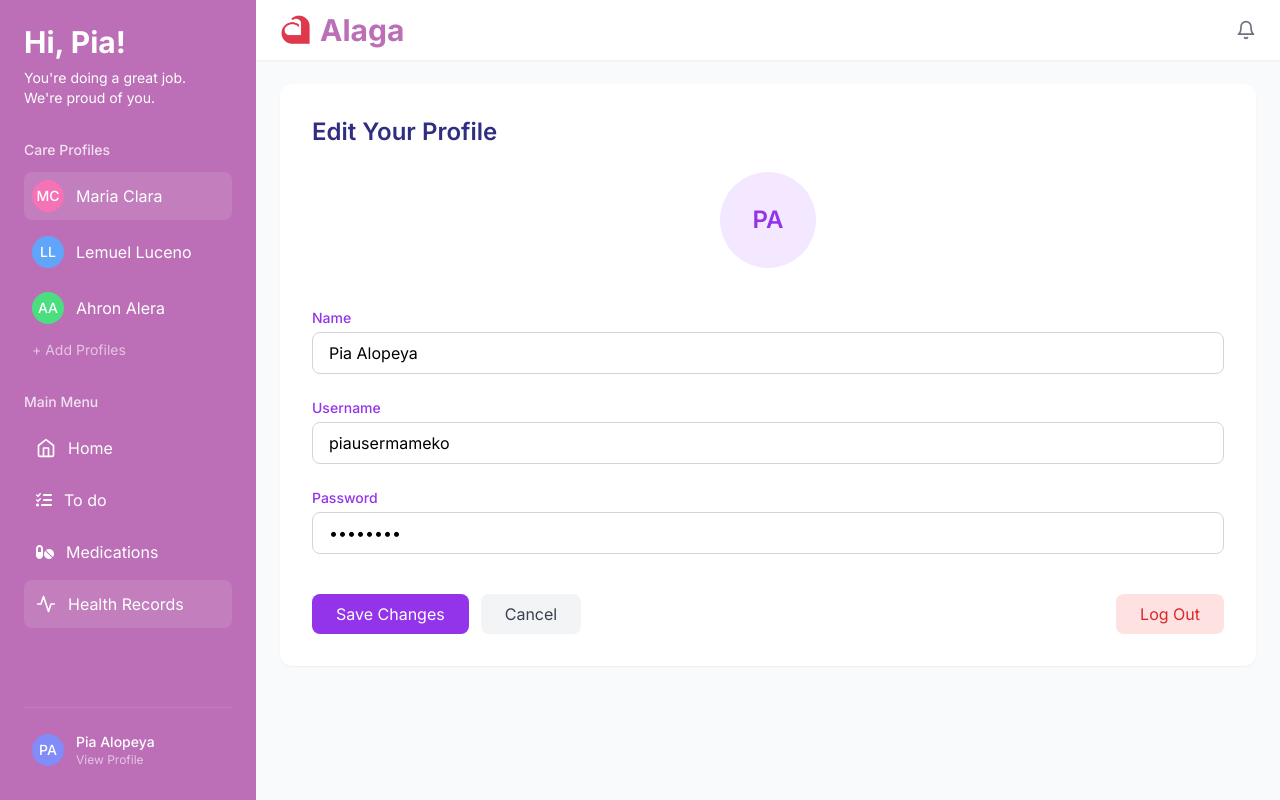
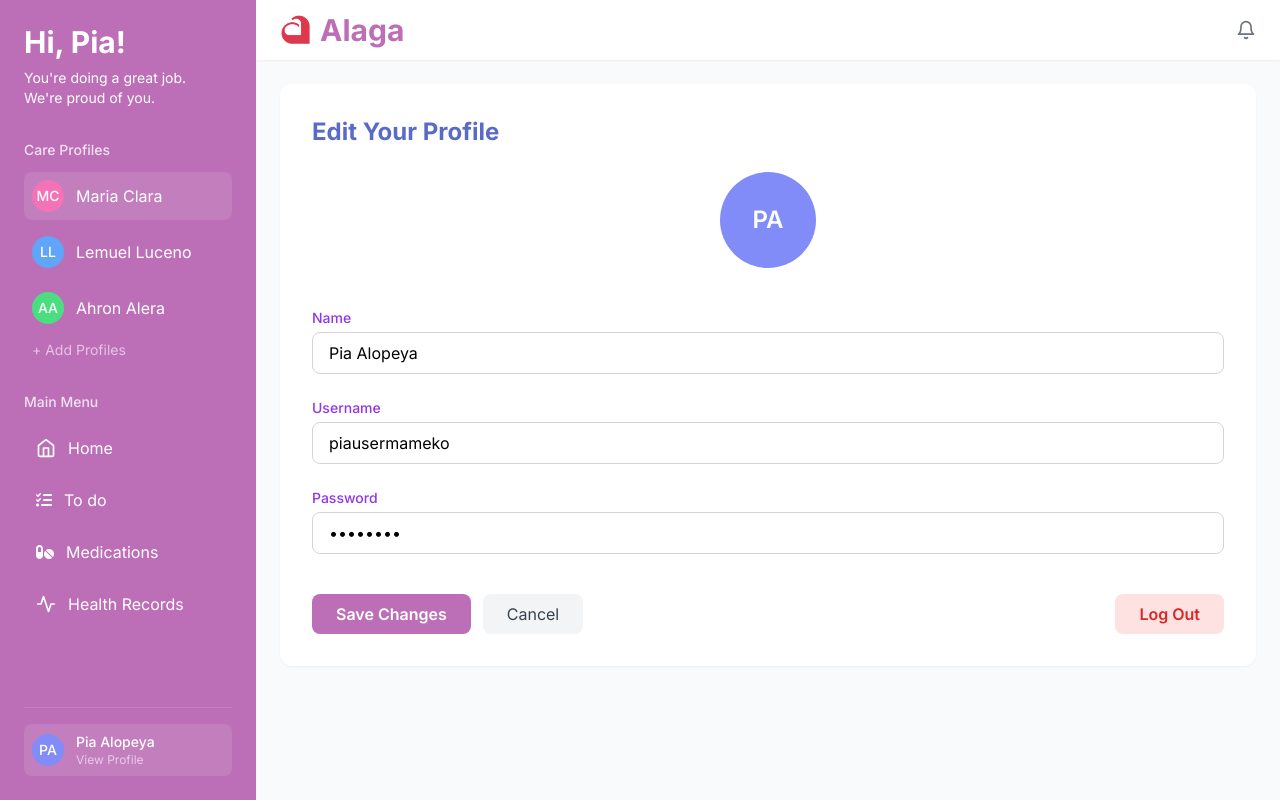
Before and after one commit to auauron/alaga_website, a Flask app: page /viewprofile in a window 1280 px wide. Run offline with Flask 3, Linux system fonts and the light colour scheme; some libraries are stand-ins or nearby versions.

Commit message:
Update view_profile.html

```diff
--- a/templates/view_profile.html
+++ b/templates/view_profile.html
@@ -77,7 +77,7 @@
               <span>Medications</span>
             </a>
             <!--Health Records-->
-            <a href="{{ url_for('health_records') }}" class="flex items-center space-x-3 bg-white/10 rounded-lg p-3 hover:bg-white/10 transition">
+            <a href="{{ url_for('health_records') }}" class="flex items-center space-x-3 rounded-lg p-3 hover:bg-white/10 transition">
               <svg xmlns="http://www.w3.org/2000/svg" width="20" height="20" viewBox="0 0 24 24" fill="none" stroke="currentColor" stroke-width="2" stroke-linecap="round" stroke-linejoin="round"><path d="M22 12h-4l-3 9L9 3l-3 9H2"/></svg>
               <span>Health Records</span>
             </a>
@@ -86,7 +86,7 @@
 
         <!-- User Profile -->
         <div class="mt-auto pt-4 border-t border-white/10">
-          <a href="{{ url_for('view_profile') }}" class="w-full flex items-center space-x-3 rounded-lg p-2 hover:bg-white/10 transition">
+          <a href="{{ url_for('view_profile') }}" class="w-full flex items-center space-x-3 bg-white/10 rounded-lg p-2 hover:bg-white/10 transition">
             <div class="w-8 h-8 rounded-full bg-indigo-400 flex items-center justify-center font-medium text-sm">PA</div>
             <div class="text-left">
               <div class="text-sm font-medium">Pia Alopeya</div>
@@ -116,16 +116,16 @@
         <main class="flex-1 overflow-auto p-6">
 
 
-      <!-- HEREEE -->
+      <!-- HEREEEeEEEEEEEEEEEEEEEEEEEEEEEEEEEEEEE -->
       <main class="bg-white rounded-xl shadow-sm p-8">
-        <h2 class="text-2xl font-semibold text-indigo-900 mb-6">Edit Your Profile</h2>
+        <h2 class="text-2xl font-bold text-[#596BC7] mb-6">Edit Your Profile</h2>
 
         <!-- Profile Form -->
         <form class="space-y-6">
           <!-- Profile Picture -->
           <div class="flex justify-center">
-            <div class="w-24 h-24 rounded-full bg-purple-100 flex items-center justify-center mb-4">
-              <div class="text-2xl font-semibold text-purple-600">PA</div>
+            <div class="w-24 h-24 rounded-full bg-indigo-400 flex items-center justify-center mb-4">
+              <div class="text-2xl font-semibold text-white">PA</div>
             </div>
           </div>
 
@@ -151,7 +151,7 @@
             >
           </div>
 
-          <!-- Password -->
+          <!-- Password sample only -->
           <div>
             <label for="password" class="block text-sm font-medium text-purple-600 mb-1">Password</label>
             <input
@@ -165,14 +165,14 @@
           <!-- Buttons -->
           <div class="flex items-center justify-between pt-4">
             <div class="flex space-x-3">
-              <button type="submit" class="px-6 py-2 bg-purple-600 text-white rounded-lg hover:bg-purple-700 transition">
+              <button type="submit" class="px-6 py-2 bg-[#BC6FB7] text-white font-semibold rounded-lg hover:bg-[#E57DDE] transition">
                 Save Changes
               </button>
               <button type="button" class="px-6 py-2 bg-gray-100 text-gray-700 rounded-lg hover:bg-gray-200 transition">
                 Cancel
               </button>
             </div>
-            <button type="button" class="px-6 py-2 bg-red-100 text-red-600 rounded-lg hover:bg-red-200 transition">
+            <button type="button" class="px-6 py-2 bg-red-100 text-red-600 font-semibold rounded-lg hover:bg-red-200 transition">
               Log Out
             </button>
           </div>
```
